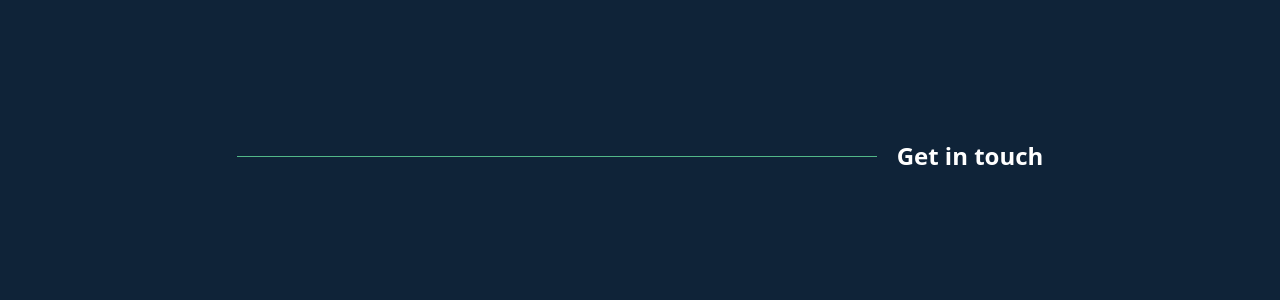
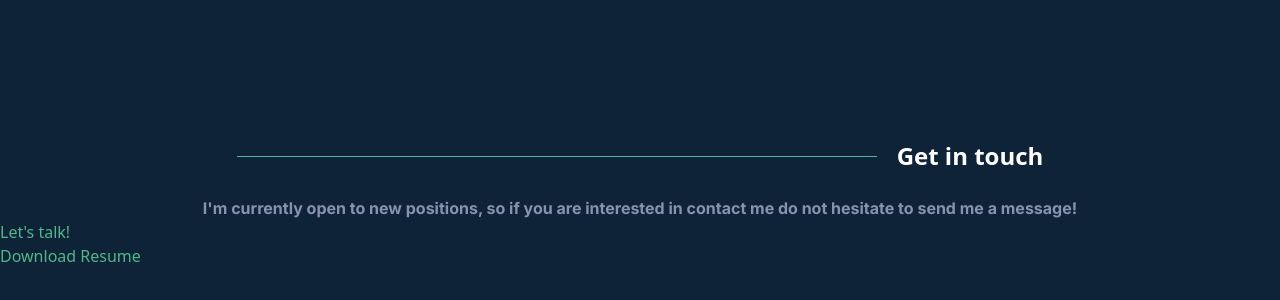
Before and after one commit to StefanoCutri/portfolio, a React (Create React App) app: page / in a window 1280 px wide. Shown: the part 3387-3687 px from the top of the page. Built offline with nearby package versions, Linux system fonts and the light colour scheme.

Commit message:
Contact buttons created

```diff
--- a/src/components/Contact.js
+++ b/src/components/Contact.js
@@ -1,18 +1,28 @@
-import React from 'react'
+import React from "react";
 
 export const Contact = () => {
   return (
-    <div className='info-container'>
-       <div className="flex flex-row items-center justify-center mb-3">
+    <div className="info-container">
+      <div className="flex flex-row items-center justify-center mb-3">
         <div
           className="bg-[#52b788] h-1 mr-5"
           style={{
             height: 0.5,
-            width: "50%"
+            width: "50%",
           }}
         ></div>
-      <h2 className="font-bold text-2xl">Get in touch</h2>
+        <h2 className="font-bold text-2xl">Get in touch</h2>
+      </div>
+      <div className="flex flex-row justify-center items-center mt-6">
+        <p className="text-[#8892b0] px-5 text-center">
+          I'm currently open to new positions, so if you are interested in
+          contact me do not hesitate to send me a message!
+        </p>
+      </div>
+      <div>
+        <div>Let's talk!</div>
+        <div>Download Resume</div>
       </div>
     </div>
-  )
-}
+  );
+};
```
